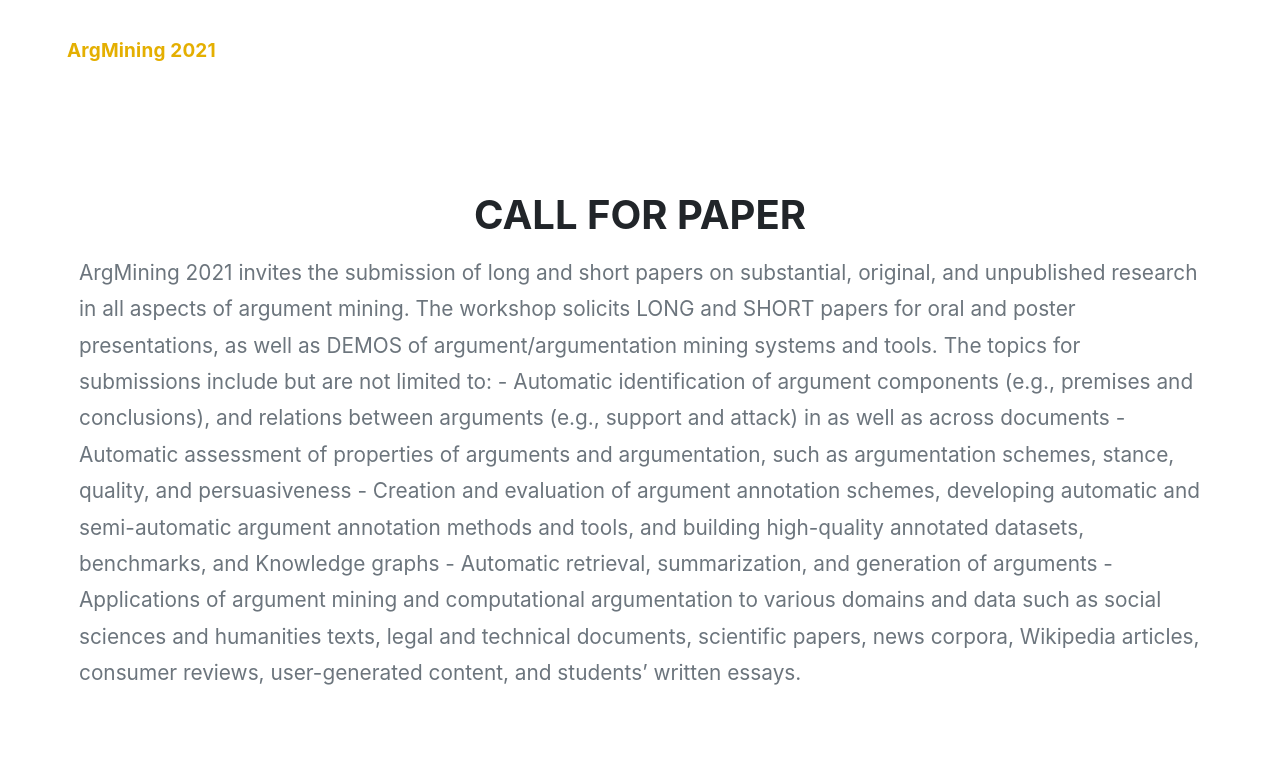
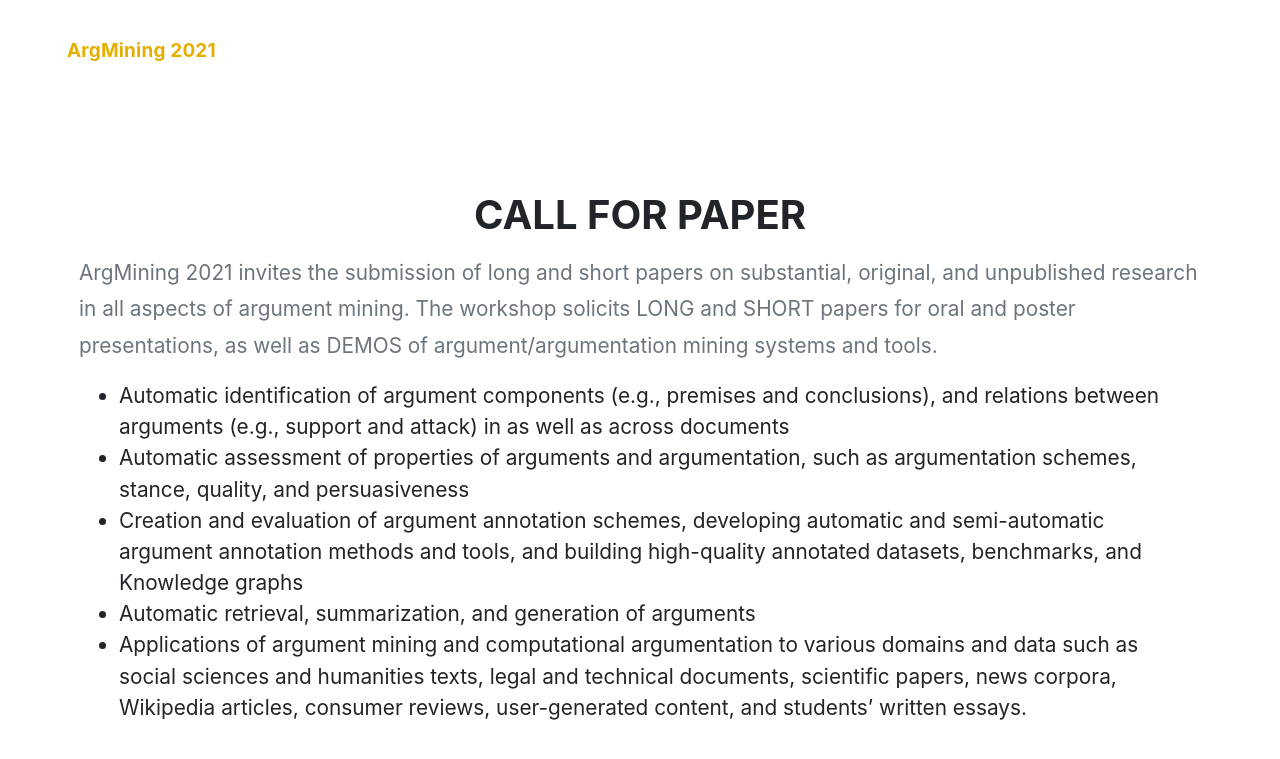
Before and after one commit to argmining2021/argmining2021.github.io, a Jekyll site: the page built from index.html, in a window 1280 px wide and 900 px high, scrolled down 1789 px. Shown: the top 759 px of the window. Built offline with Jekyll 4.4.1, drawn with Linux system fonts in a browser that asks for light colours; nearby versions of some CDN libraries; some web fonts are replaced.

Commit message:
Update call.html

```diff
--- a/_includes/sections/call.html
+++ b/_includes/sections/call.html
@@ -11,15 +11,22 @@
  ArgMining 2021 invites the submission of long and short papers on substantial, original, and unpublished research in all aspects of argument mining.
 The workshop solicits LONG and SHORT papers for oral and poster presentations, as well as DEMOS of argument/argumentation mining systems and tools.
 
-The topics for submissions include but are not limited to:
-  - Automatic identification of argument components (e.g., premises and conclusions), and relations between arguments (e.g., support and attack) in as well as across documents
-  - Automatic assessment of properties of arguments and argumentation, such as argumentation schemes, stance, quality, and persuasiveness
-  - Creation and evaluation of argument annotation schemes, developing automatic and semi-automatic argument annotation methods and tools, and building high-quality annotated datasets, benchmarks, and Knowledge graphs
-  - Automatic retrieval, summarization, and generation of arguments
-  - Applications of argument mining and computational argumentation to various domains and data such as social sciences and humanities texts, legal and technical documents, scientific papers, news corpora, Wikipedia articles, consumer reviews, user-generated content, and students’ written essays.
-</p>
+<ul>
+  <li>Automatic identification of argument components (e.g., premises and conclusions), and relations between arguments (e.g., support and attack) in as well as across documents
+</li>
+  <li>Automatic assessment of properties of arguments and argumentation, such as argumentation schemes, stance, quality, and persuasiveness
+</li>
+  <li>Creation and evaluation of argument annotation schemes, developing automatic and semi-automatic argument annotation methods and tools, and building high-quality annotated datasets, benchmarks, and Knowledge graphs
+</li>
+    <li>Automatic retrieval, summarization, and generation of arguments
+</li>
+    <li>Applications of argument mining and computational argumentation to various domains and data such as social sciences and humanities texts, legal and technical documents, scientific papers, news corpora, Wikipedia articles, consumer reviews, user-generated content, and students’ written essays.
+</li>
+</ul>
 
-          </div>
+    </p>
+
+    </div>
 
 
       </div>
```
